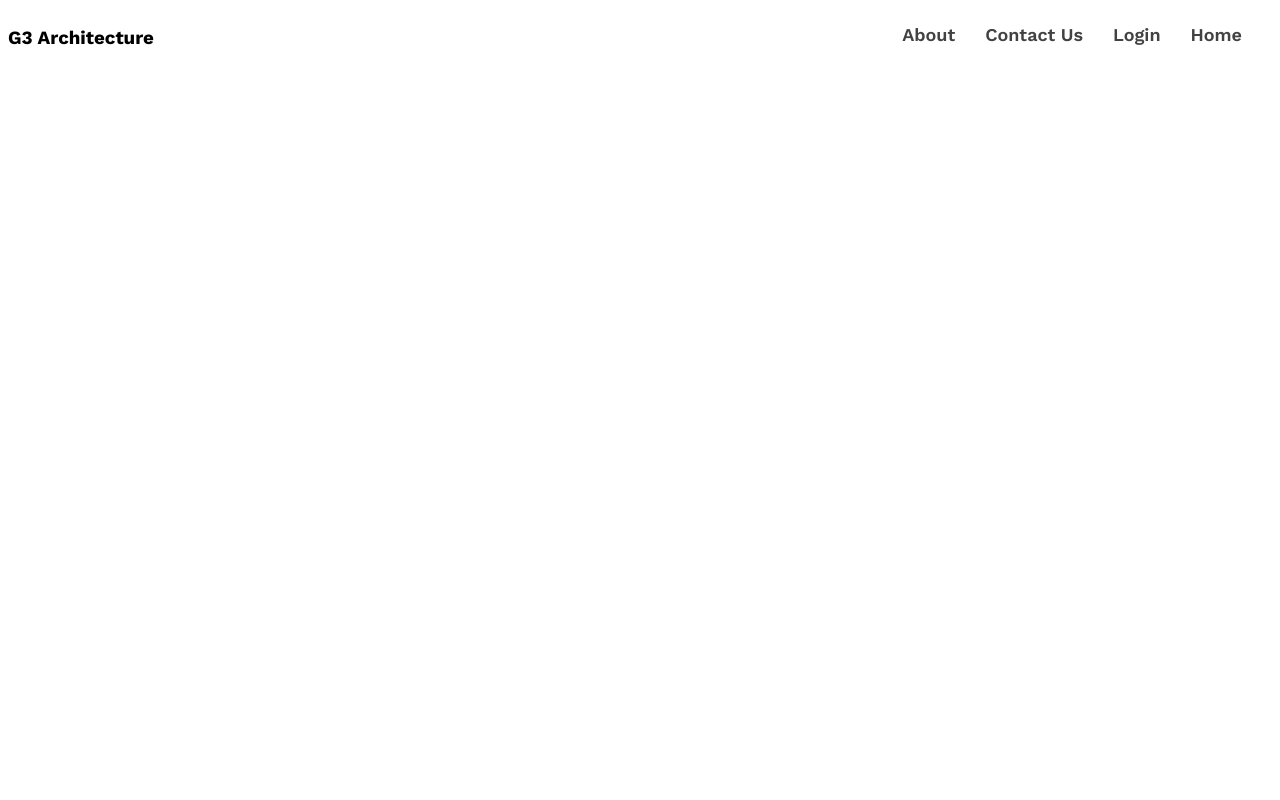
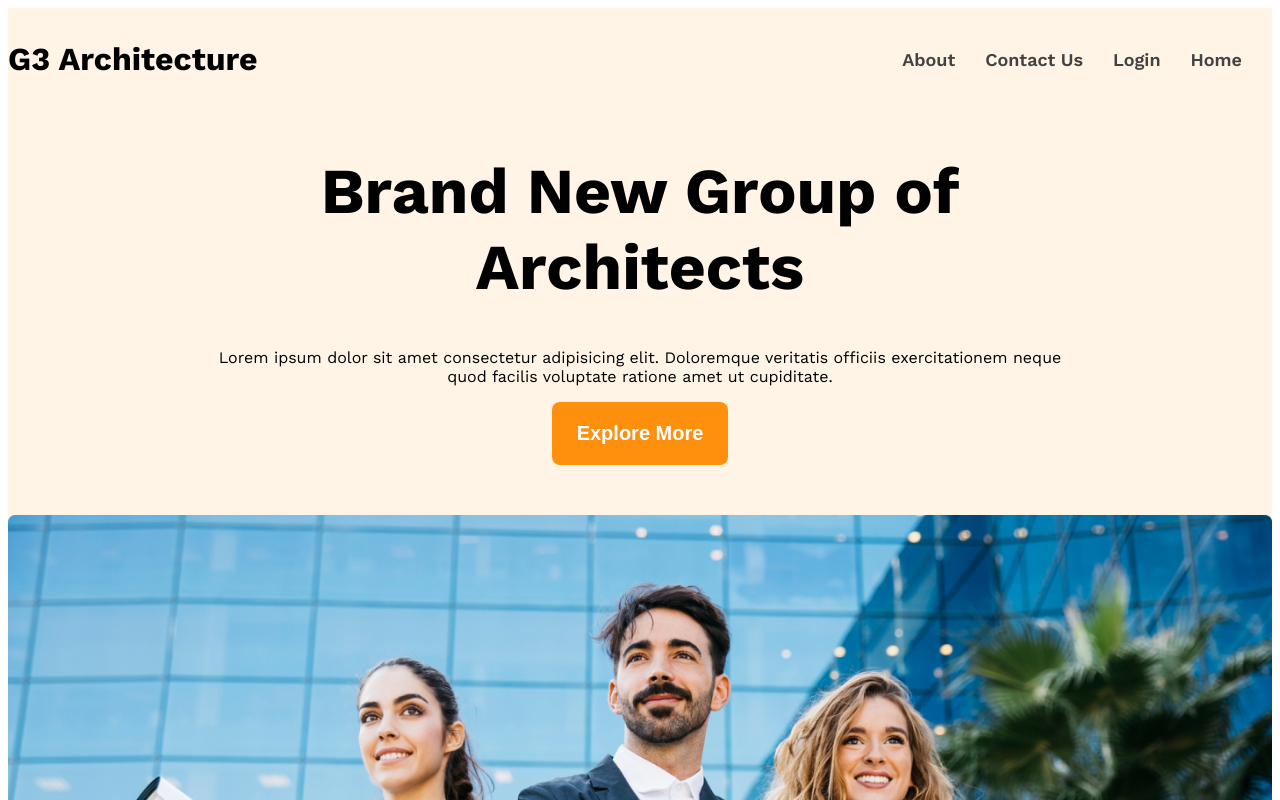
Before and after one commit to RsRiad/architecture-website, a plain HTML site: page index.html in a window 1280 px wide. Shown: the top 800 px of the page. Drawn offline with nearby package versions, Linux system fonts and the light colour scheme.

Commit message:
5th commit

```diff
--- a/index.html
+++ b/index.html
@@ -8,7 +8,7 @@
     <link rel="stylesheet" href="./styles/style.css">
 </head>
 <body class="work-sans-font">
-    <header>
+    <header class="bg-light">
         <nav class="nav-bar flex">
             <h3 class="brand">G3 Architecture</h3>
             <ul class="nav-links flex">
@@ -18,6 +18,14 @@
                 <li class="nav-items"><a href="" class="nav-link text-gray">Home</a></li>
             </ul>
         </nav>
+        <div class="banner">
+            <div class="banner-content">
+                <h1 class="banner-title">Brand New Group of Architects</h1>
+            <p class="banner-description">Lorem ipsum dolor sit amet consectetur adipisicing elit. Doloremque veritatis officiis exercitationem neque quod facilis voluptate ratione amet ut cupiditate.</p>
+            <button class="btn-primary">Explore More</button>
+            </div>
+            <img class="banner-image" src="images/banner.png" alt="">
+        </div>
     </header>
     <main>
 
--- a/styles/style.css
+++ b/styles/style.css
@@ -19,15 +19,63 @@
   .text-light-gray{
     columns: #727272;
   }
+  .bg-light{
+    background-color: rgb(255, 144, 14,0.1);
+  }
   .nav-bar{
     justify-content: space-between;
+    align-items: center;
+  }
+  .brand{
+    font-weight: 700;
+    font-size: 2rem;
   }
   .nav-items{
+
     margin-right: 30px;
     list-style: none;
     font-size: 18px;
     font-weight: 600;
   }
+  .nav-links{
+    font-weight: 500;
+  }
   .nav-link{
     text-decoration: none;
   }
+  .nav-bar,.banner{
+    max-width: 1440px;
+    margin: 0 auto;
+  }
+
+
+  /* banner-style */
+  .banner-content{
+    max-width: 850px;
+    margin: 0 auto;
+    text-align: center;
+    margin-bottom: 50px;
+  }
+  .banner-title{
+    font-weight: 700;
+    font-size: 4rem;
+  }
+  .btn-primary{
+    background-color: #ff900e;
+    color: white;
+    padding: 20px 25px;
+    font-size: 1.25rem;
+    font-weight: 600;
+    border-radius: 8px;
+    border: none;
+
+  }
+  .banner-image{
+    width: 100%;
+  }
+
+
+  /* responsive */
+  @media screen and (max-width: 576px){
+    .nav-bar, .nav-link
+  }
```
